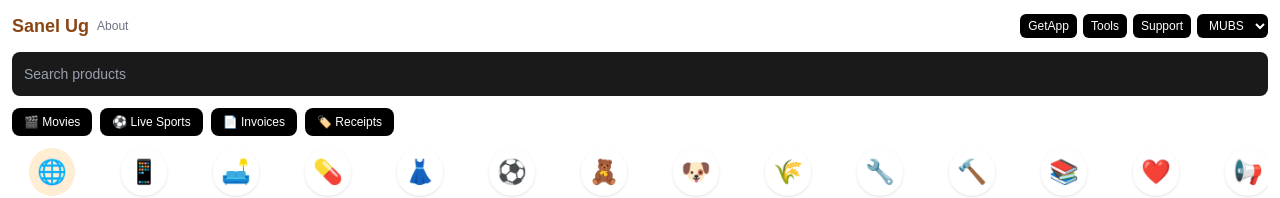
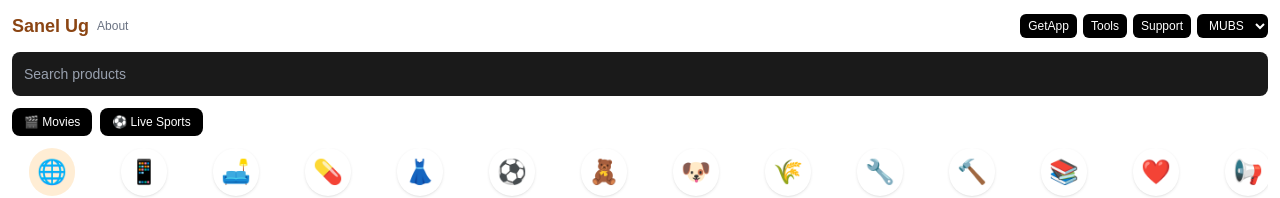
Before and after one commit to ssekanjakko-bot/Sanell, a Next.js app: page / in a window 1280 px wide. Shown: the top 198 px of the page. Built offline with nearby package versions, Linux system fonts and the light colour scheme; no server answers; the database is empty.

Commit message:
Update page.tsx

```diff
--- a/app/page.tsx
+++ b/app/page.tsx
@@ -145,8 +145,6 @@ Is it still available?`
         <div className="px-3 pb-3 flex gap-2 overflow-x-auto">
           <Link href="/movies" className="bg-black text-white px-3 py-1.5 rounded-lg text-xs whitespace-nowrap">🎬 Movies</Link>
           <Link href="/stores" className="bg-black text-white px-3 py-1.5 rounded-lg text-xs whitespace-nowrap">⚽ Live Sports</Link>
-          <Link href="/invoices" className="bg-black text-white px-3 py-1.5 rounded-lg text-xs whitespace-nowrap">📄 Invoices</Link>
-          <Link href="/receipts" className="bg-black text-white px-3 py-1.5 rounded-lg text-xs whitespace-nowrap">🏷️ Receipts</Link>
         </div>
 
         {/* CATEGORIES - HORIZONTAL SCROLL */}
```
